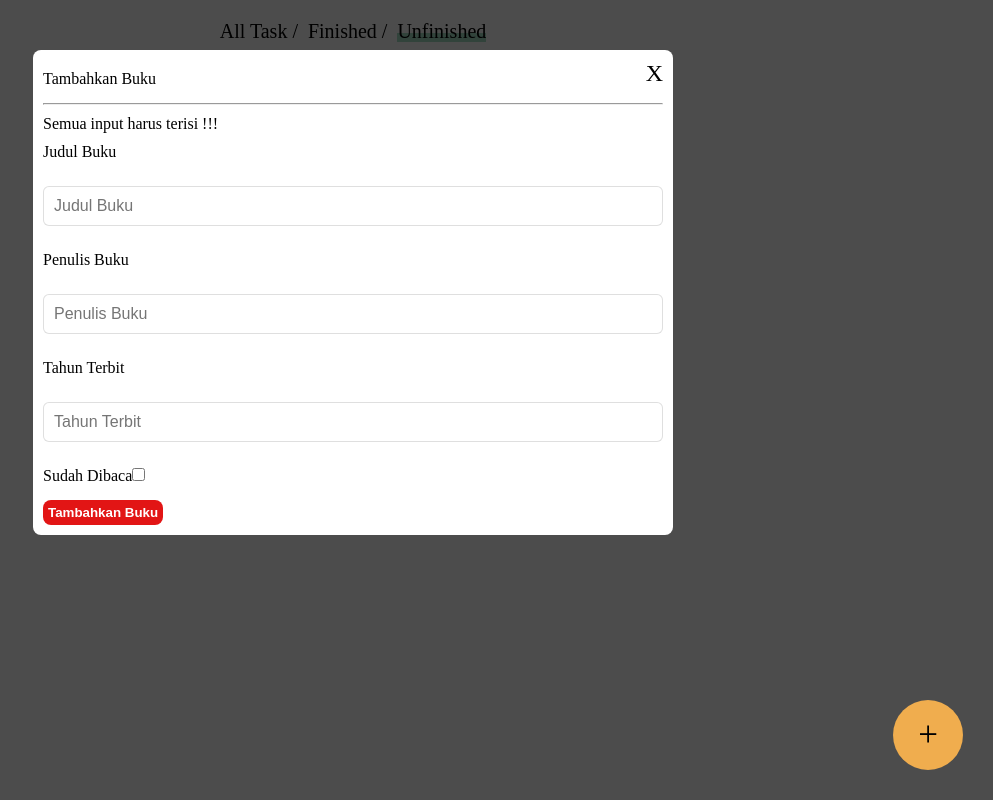
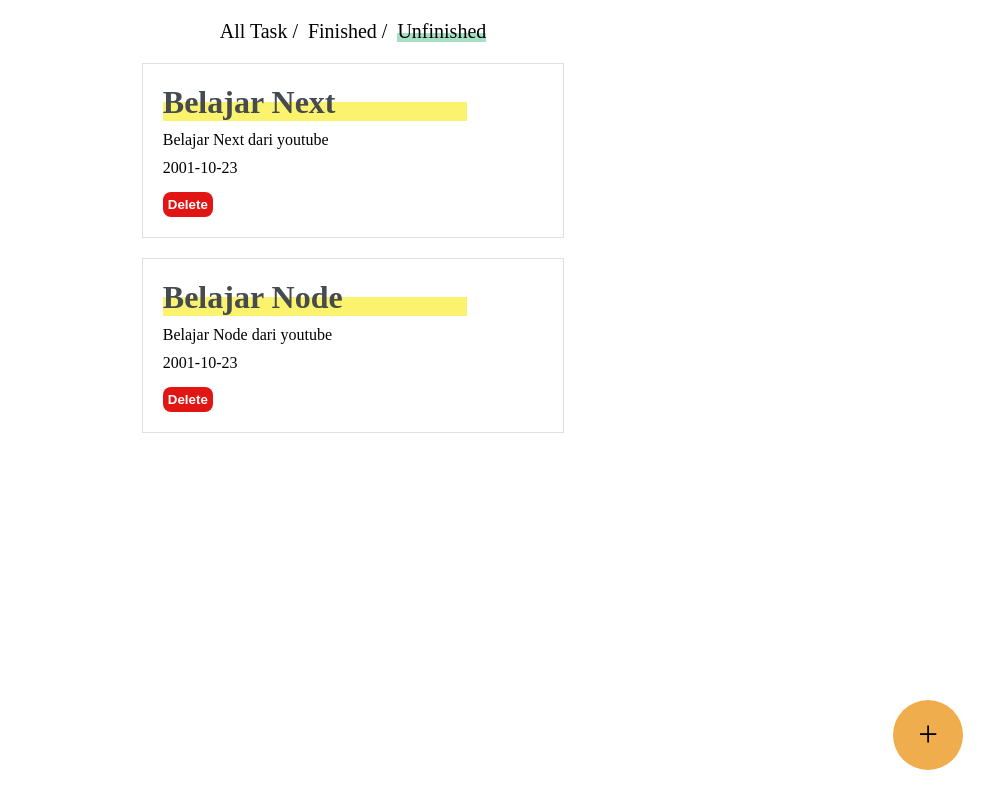
Before and after one commit to HenSetiawan/react-todo-firebase, a React (Create React App) app: page /unfinished in a window 1280 px wide. Shown: the whole page, without its empty margins (287-1280 px from the left). Built offline with nearby package versions, Linux system fonts and the light colour scheme.

Commit message:
add index key on list

```diff
--- a/src/App.jsx
+++ b/src/App.jsx
@@ -1,4 +1,5 @@
 import "./css/app.css";
+import { useState } from "react";
 import Navigation from "./components/Navigation";
 import { Route, Routes } from "react-router-dom";
 import AllTaskListPage from "./pages/AllTaskListPage";
@@ -8,14 +9,20 @@ import FabModal from "./components/FabModal";
 import FormModal from "./components/FormModal";
 
 function App() {
+  const [isModalOpen, setModalOpen] = useState(false);
+
   const showFormModal = () => {
-    console.log("show form modal");
+    setModalOpen(true);
+  };
+
+  const closeFormModal = () => {
+    setModalOpen(false);
   };
 
   return (
     <div className="App">
       <Navigation />
-      <FormModal />
+      {isModalOpen ? <FormModal closeModal={closeFormModal} /> : null}
       <Routes>
         <Route path="/" element={<AllTaskListPage />} />
         <Route path="/finished" element={<FinishedTask />} />
--- a/src/components/FormModal.jsx
+++ b/src/components/FormModal.jsx
@@ -6,43 +6,43 @@ const formModal = (props) => {
       <form>
         <div className="modal-header">
           <p className="text-secondary">Tambahkan Buku</p>
-          <span className="text-secondary close-modal">X</span>
+          <span
+            className="text-secondary close-modal"
+            onClick={props.closeModal}
+          >
+            X
+          </span>
         </div>
         <hr />
-        <p className="text-warning">Semua input harus terisi !!!</p>
-        <p className="text-secondary">Judul Buku</p>
+        <p className="text-secondary">Task Title</p>
         <input
           type="text"
           className="input-text"
-          placeholder="Judul Buku"
-          id="book-title"
+          placeholder="taks title"
+          id="task-title"
           required
-          autocomplete="off"
+          autoComplete="off"
         />
-        <p className="text-secondary">Penulis Buku</p>
+        <p className="text-secondary">Description</p>
         <input
           type="text"
           className="input-text"
-          placeholder="Penulis Buku"
-          id="book-author"
+          placeholder="Description"
+          id="description"
           required
-          autocomplete="off"
+          autoComplete="off"
         />
-        <p className="text-secondary">Tahun Terbit</p>
+        <p className="text-secondary">Date</p>
         <input
-          type="number"
+          type="date"
           className="input-text"
-          placeholder="Tahun Terbit"
+          placeholder="Date"
           id="book-year"
           required
-          autocomplete="off"
+          autoComplete="off"
         />
-        <div>
-          <span className="text-secondary">Sudah Dibaca</span>
-          <input type="checkbox" name="isCompleted" id="isCompleted" />
-        </div>
         <button type="submit" className="btn btn-done" id="btn-save">
-          Tambahkan Buku
+          Add New Task
         </button>
       </form>
     </section>
--- a/src/pages/AllTaskListPage.jsx
+++ b/src/pages/AllTaskListPage.jsx
@@ -4,12 +4,12 @@ import taskListService from "../services/TaskListService";
 const AllTaskListPage = (props) => {
   return (
     <div>
-      {taskListService.getAllTaskList().map((task) => {
+      {taskListService.getAllTaskList().map((task, index) => {
         return (
           <Task
             title={task.title}
             description={task.description}
-            key={task.id}
+            key={index}
             date={task.date}
           />
         );
--- a/src/pages/FinishedTask.jsx
+++ b/src/pages/FinishedTask.jsx
@@ -3,13 +3,13 @@ import taskListService from "../services/TaskListService";
 const TaskListPage = (props) => {
   return (
     <div>
-           {taskListService.getFinishedTask().map((task) => {
+           {taskListService.getFinishedTask().map((task,index) => {
         return (
           <Task
             title={task.title}
             description={task.description}
             date={task.date}
-            key={task.id}
+            key={index}
           />
         );
       })}
--- a/src/pages/UnfinishedTask.jsx
+++ b/src/pages/UnfinishedTask.jsx
@@ -4,12 +4,12 @@ import taskListService from "../services/TaskListService";
 const TaskListPage = (props) => {
   return (
     <div>
-      {taskListService.getUnfinishedTask().map((task) => {
+      {taskListService.getUnfinishedTask().map((task,index) => {
         return (
           <Task
             title={task.title}
             description={task.description}
-            key={task.id}
+            key={index}
             date={task.date}
           />
         );
```
